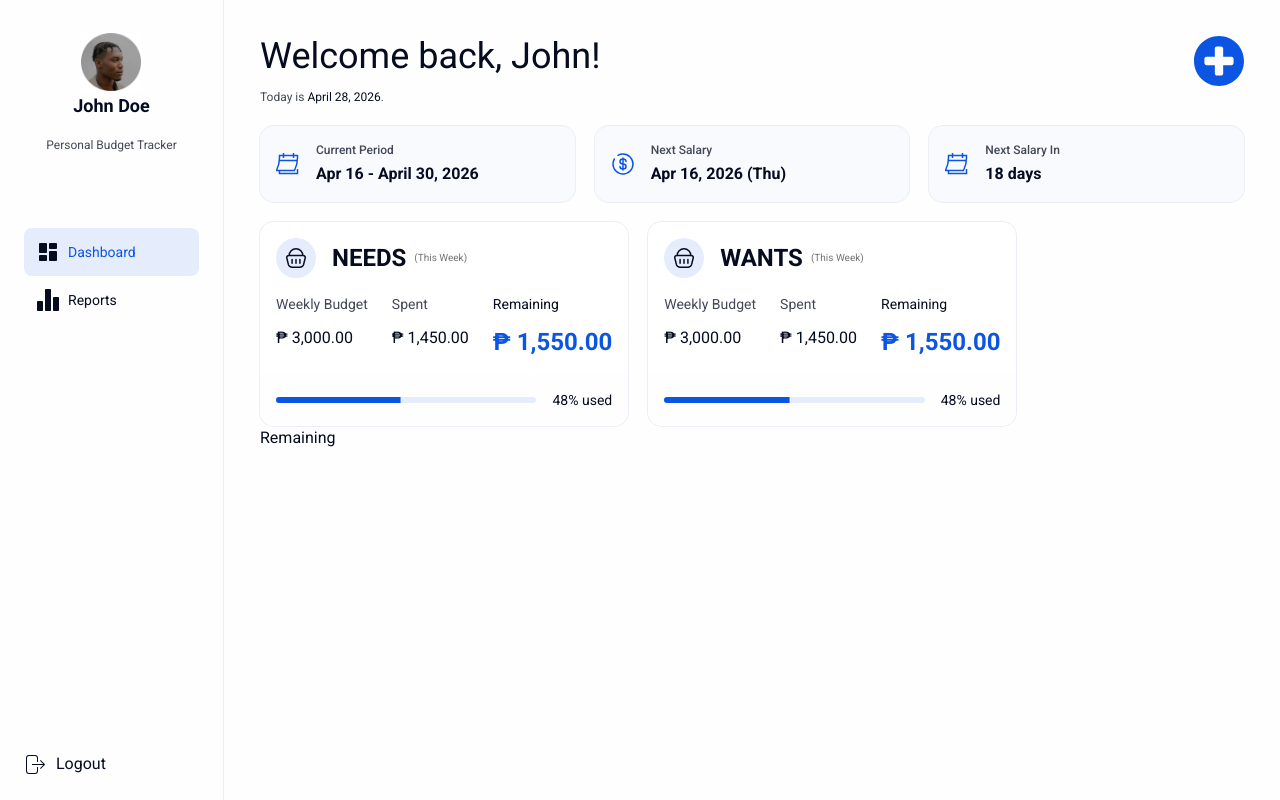
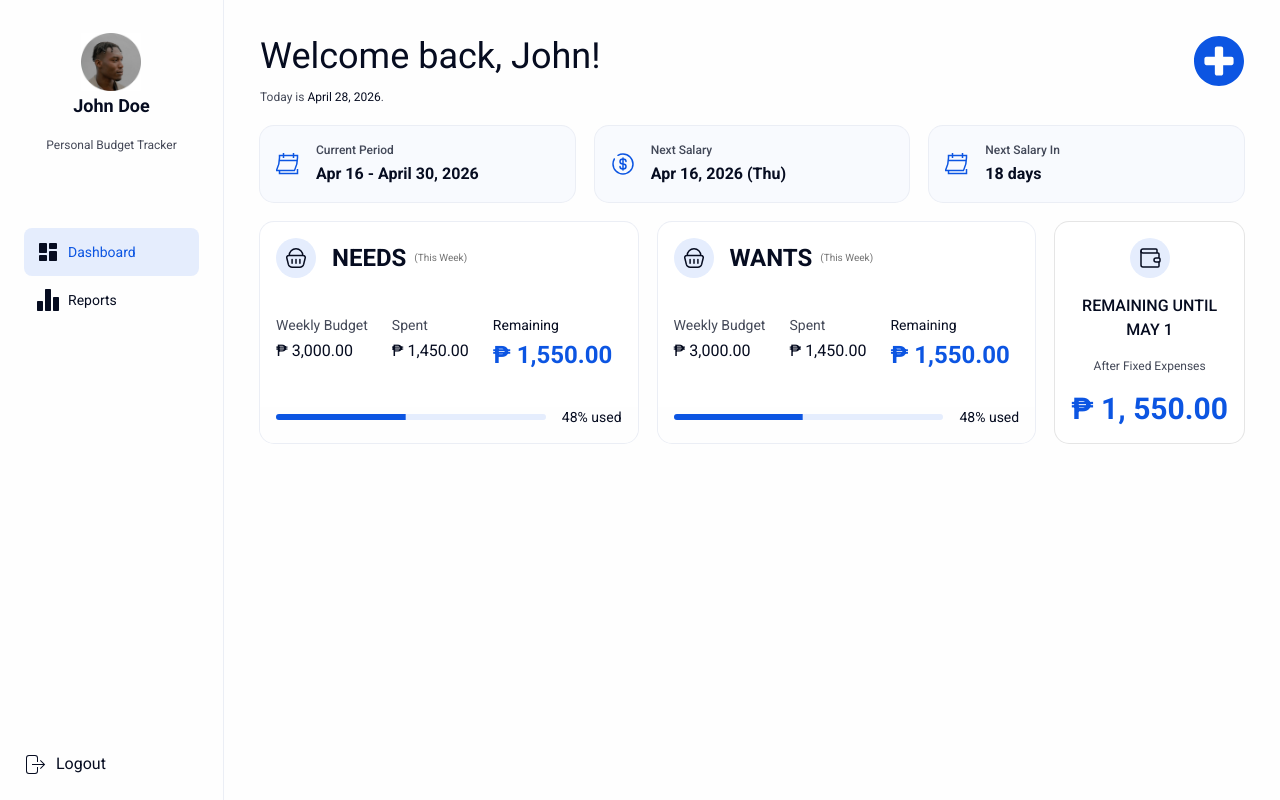
Before and after one commit to markmarkestareja/personal-budget-tracker, a Next.js app: page / in a window 1280 px wide. Built offline with nearby package versions, Linux system fonts and the light colour scheme.

Commit message:
Build RenderRemainingCard

```diff
--- a/components/Dashboard/RenderSummaryCard.tsx
+++ b/components/Dashboard/RenderSummaryCard.tsx
@@ -1,11 +1,14 @@
 import RenderNeedsAndWants from "./RenderSummaryCard/RenderNeedsAndWants";
+import RenderRemainingCard from "./RenderSummaryCard/RenderRemainingCard";
 
 export default function RenderSummaryCard() {
 
   return (
-    <div>
+    <div className="flex flex-col lg:flex-row gap-2.5 md:gap-5">
       <RenderNeedsAndWants />
-      <div>Remaining</div>
+      <div className="lg:hidden">
+        <RenderRemainingCard />
+      </div>
     </div>
   );
 }
--- a/components/Dashboard/RenderSummaryCard/RenderNeedsAndWants.tsx
+++ b/components/Dashboard/RenderSummaryCard/RenderNeedsAndWants.tsx
@@ -9,12 +9,13 @@ import {
 
 import { dataNeedsAndWants } from "./dataNeedsAndWants";
 import { Progress } from "@/components/ui/progress";
+import RenderRemainingCard from "./RenderRemainingCard";
 
 export default function RenderNeedsAndWants() {
   return (
-    <div className="flex flex-col md:flex-row gap-[10px] md:gap-5">
+    <div className="flex flex-col md:flex-row gap-[10px] md:gap-5 w-full">
         {dataNeedsAndWants.map((cardItem, index) => (
-            <Card key={index} className="ring ring-light-3">
+            <Card key={index} className="ring ring-light-3 w-full flex-2 flex flex-col justify-between">
                 <CardHeader className="flex gap-4 items-center">
                     <div className="bg-primary-muted size-max p-2 rounded-full">
                     {/* SVG */}
@@ -42,7 +43,7 @@ export default function RenderNeedsAndWants() {
                     </div>
                 </CardHeader>
                 <CardContent className="flex flex-col lg:flex-row gap-3 md:gap-6">
-                    <div className="flex flex-col gap-1 md:gap-3">
+                    <div className="flex flex-col gap-1">
                     <h2 className="text-[10px] md:text-[12px] lg:text-sm text-dark/75">
                         Weekly Budget
                     </h2>
@@ -50,20 +51,20 @@ export default function RenderNeedsAndWants() {
                         ₱ {cardItem.weeklyBudget.toLocaleString("en-PH", {minimumFractionDigits: 2})}
                     </p>
                     </div>
-                    <div className="flex flex-col gap-1 md:gap-3">
+                    <div className="flex flex-col gap-1">
                     <h2 className="text-[10px] md:text-[12px] lg:text-sm text-dark/75">
                         Spent
                     </h2>
                     <p className="text-[12px] md:text-sm lg:text-base">₱ {cardItem.spent.toLocaleString("en-PH", {minimumFractionDigits: 2})}</p>
                     </div>
-                    <div className="flex flex-col gap-1 md:gap-3">
+                    <div className="flex flex-col gap-1">
                     <h2 className="text-[10px] md:text-[12px] lg:text-sm">Remaining</h2>
                     <p className="text-xl md:text-[22px] lg:text-2xl text-primary font-bold">
                         ₱ {cardItem.remaining.toLocaleString("en-PH", {minimumFractionDigits: 2})}
                     </p>
                     </div>
                 </CardContent>
-                <CardFooter className="bg-light border-0 flex gap-4">
+                <CardFooter className="bg-light border-0 flex gap-4 pt-0">
                     <Progress value={cardItem.progressBar} className="bg-primary-muted h-1.5" />
                     <div className="flex whitespace-nowrap">
                         {cardItem.progressBar}% used
@@ -71,6 +72,10 @@ export default function RenderNeedsAndWants() {
                 </CardFooter>
             </Card>
         ))}
+
+        <div className="hidden lg:block w-full flex-1">
+            <RenderRemainingCard />
+        </div>
     </div>
   );
 }
--- /dev/null
+++ b/components/Dashboard/RenderSummaryCard/RenderRemainingCard.tsx
@@ -0,0 +1,41 @@
+import { Card, CardContent, CardHeader, CardTitle } from "@/components/ui/card";
+import React from "react";
+
+export default function RenderRemainingCard() {
+  return (
+    <Card className="w-full h-full flex-col md:flex-row lg:flex-col justify-around items-center">
+      <CardHeader className="w-full">
+        <CardTitle className="w-full text-center flex flex-col md:flex-row lg:flex-col items-center gap-2 md:gap-4 text-[12px] md:text-sm lg:text-base">
+          <div className="bg-primary-muted p-2 rounded-full">
+            <svg
+              xmlns="http://www.w3.org/2000/svg"
+              width="24"
+              height="24"
+              viewBox="0 0 24 24"
+            >
+              <g
+                fill="none"
+                stroke="currentColor"
+                strokeLinecap="round"
+                strokeLinejoin="round"
+                strokeWidth="1.5"
+              >
+                <path d="M19 7V4a1 1 0 0 0-1-1H5a2 2 0 0 0 0 4h15a1 1 0 0 1 1 1v4h-3a2 2 0 0 0 0 4h3a1 1 0 0 0 1-1v-2a1 1 0 0 0-1-1" />
+                <path d="M3 5v14a2 2 0 0 0 2 2h15a1 1 0 0 0 1-1v-4" />
+              </g>
+            </svg>
+          </div>
+          REMAINING UNTIL <br /> MAY 1
+        </CardTitle>
+      </CardHeader>
+      <CardContent className="w-full flex flex-col items-center gap-2 md:gap-4">
+        <p className="text-dark/75 text-[8px] md:text[10] lg:text-[12px]">
+          After Fixed Expenses
+        </p>
+        <p className="text-primary text-[26px] md:text-[28px] lg:text-3xl font-bold whitespace-nowrap">
+          ₱ 1, 550.00
+        </p>
+      </CardContent>
+    </Card>
+  );
+}
--- a/components/RenderDateCard.tsx
+++ b/components/RenderDateCard.tsx
@@ -88,7 +88,7 @@ export default function RenderDateCard() {
   ];
 
   return (
-    <div className="flex gap-2 md:gap-5">
+    <div className="flex gap-2.5 md:gap-5">
       {dateCardData.map((item, index) => (
         <Card key={index} className="w-full bg-light-2 ring-1 ring-light-3">
           <div className="flex flex-col lg:flex-row gap-3 lg:gap-0 w-full">
```
